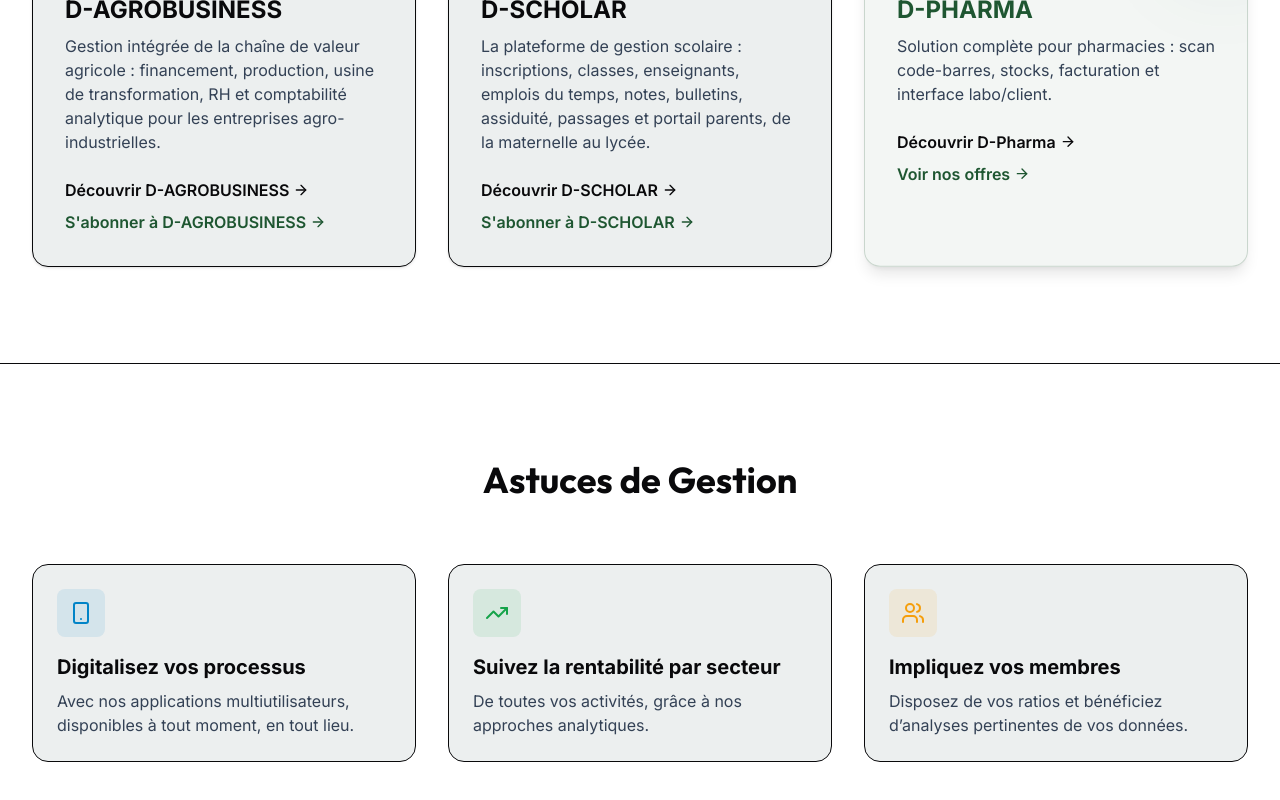
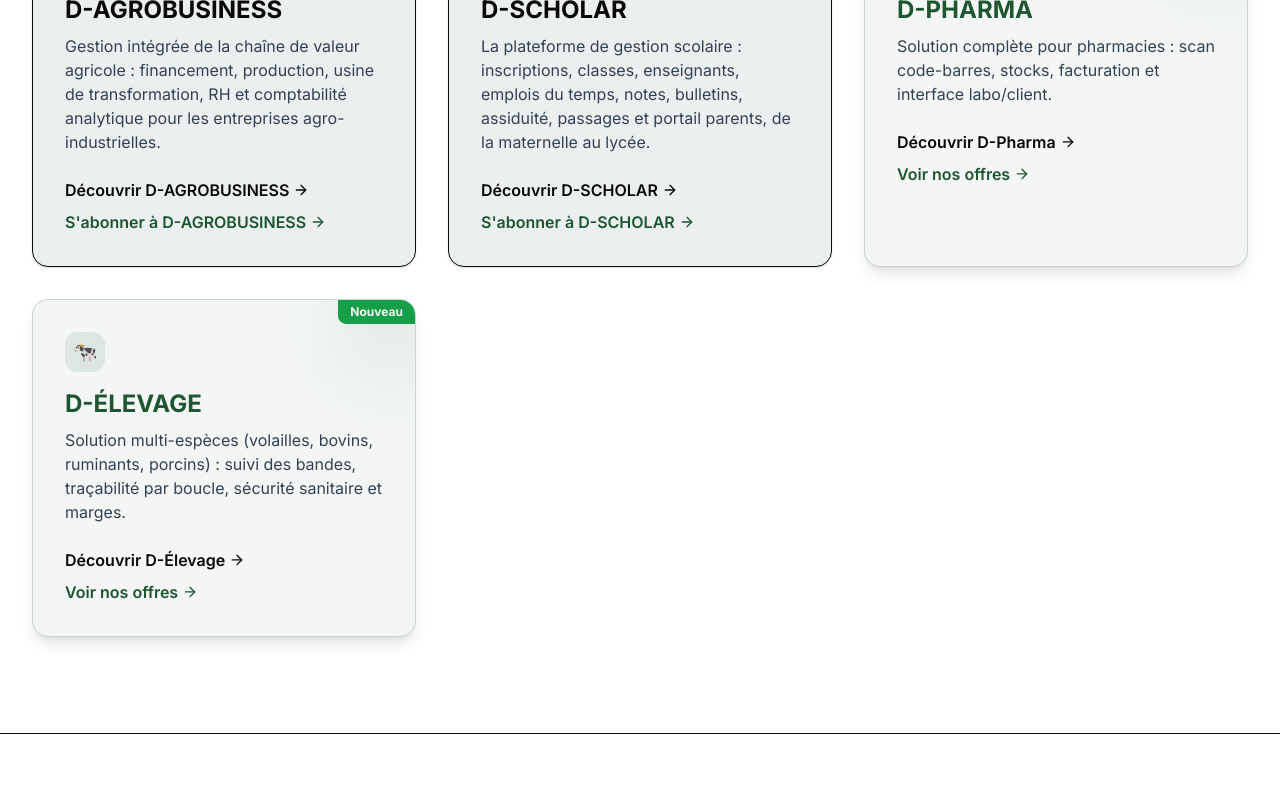
Before and after one commit to kaneabdel-droid/siggie, a Next.js app: page / in a window 1280 px wide. Shown: the part 1966-2766 px from the top of the page. Built offline with nearby package versions, Linux system fonts and the light colour scheme; no server answers.

Commit message:
feat(landing): ajout de D-Elevage dans la landing page et les menus

```diff
--- a/app/page.tsx
+++ b/app/page.tsx
@@ -142,6 +142,17 @@ export default async function LandingPage({ searchParams }: { searchParams?: Pro
                 <a href="https://d-pharma.dembasolution.com/" className="text-foreground font-semibold hover:underline flex items-center gap-1 mb-2">Découvrir D-Pharma <ArrowRight className="w-4 h-4" /></a>
                 <a href="https://d-pharma.dembasolution.com/tarifs" className="text-primary font-semibold hover:underline flex items-center gap-1">Voir nos offres <ArrowRight className="w-4 h-4" /></a>
               </div>
+
+              {/* Produit 8 : D-ÉLEVAGE */}
+              <div className="relative overflow-hidden rounded-2xl bg-primary/5 border border-primary/20 shadow-lg p-8 animate-float hover:shadow-primary/30 transition-shadow">
+                <div className="absolute top-0 right-0 bg-success text-white text-xs font-bold px-3 py-1 rounded-bl-lg">Nouveau</div>
+                <div className="absolute -right-6 -top-6 w-24 h-24 bg-primary/10 rounded-full blur-2xl"></div>
+                <div className="w-10 h-10 rounded-xl bg-primary/10 flex items-center justify-center text-primary mb-4 font-bold text-xl">🐄</div>
+                <h3 className="text-2xl font-bold mb-2 text-primary">D-ÉLEVAGE</h3>
+                <p className="text-foreground-muted mb-6">Solution multi-espèces (volailles, bovins, ruminants, porcins) : suivi des bandes, traçabilité par boucle, sécurité sanitaire et marges.</p>
+                <a href="https://d-elevage.dembasolution.com/" className="text-foreground font-semibold hover:underline flex items-center gap-1 mb-2">Découvrir D-Élevage <ArrowRight className="w-4 h-4" /></a>
+                <a href="https://d-elevage.dembasolution.com/tarifs" className="text-primary font-semibold hover:underline flex items-center gap-1">Voir nos offres <ArrowRight className="w-4 h-4" /></a>
+              </div>
             </div>
           </div>
         </section>
--- a/components/ClientNavbar.tsx
+++ b/components/ClientNavbar.tsx
@@ -35,6 +35,7 @@ export default function ClientNavbar({ dict, currentLang }: { dict: any, current
                     <a href="https://d-agro.dembasolution.com/tarifs" target="_blank" rel="noopener noreferrer" className="block px-4 py-2 text-sm text-foreground hover:bg-black/5">D-AGROBUSINESS</a>
                     <a href="https://scholar.dembasolution.com/tarifs" target="_blank" rel="noopener noreferrer" className="block px-4 py-2 text-sm text-foreground hover:bg-black/5">D-SCHOLAR</a>
                     <a href="https://d-pharma.dembasolution.com/tarifs" target="_blank" rel="noopener noreferrer" className="block px-4 py-2 text-sm text-foreground hover:bg-black/5">D-PHARMA</a>
+                    <a href="https://d-elevage.dembasolution.com/tarifs" target="_blank" rel="noopener noreferrer" className="block px-4 py-2 text-sm text-foreground hover:bg-black/5">D-ÉLEVAGE</a>
                   </div>
                 </div>
               )}
@@ -58,6 +59,7 @@ export default function ClientNavbar({ dict, currentLang }: { dict: any, current
                     <a href="https://scholar.dembasolution.com/login" target="_blank" rel="noopener noreferrer" className="block px-4 py-2 text-sm text-foreground hover:bg-black/5">D-SCHOLAR</a>
                     <a href="https://pcas.dembasolution.com/login" target="_blank" rel="noopener noreferrer" className="block px-4 py-2 text-sm text-foreground hover:bg-black/5">PCAS</a>
                     <a href="https://d-pharma.dembasolution.com/login" target="_blank" rel="noopener noreferrer" className="block px-4 py-2 text-sm text-foreground hover:bg-black/5">D-PHARMA</a>
+                    <a href="https://d-elevage.dembasolution.com/login" target="_blank" rel="noopener noreferrer" className="block px-4 py-2 text-sm text-foreground hover:bg-black/5">D-ÉLEVAGE</a>
                   </div>
                 </div>
               )}
@@ -75,6 +77,7 @@ export default function ClientNavbar({ dict, currentLang }: { dict: any, current
                     <a href="https://d-agro.dembasolution.com/tarifs" target="_blank" rel="noopener noreferrer" className="block px-4 py-2 text-sm text-foreground hover:bg-black/5">D-AGROBUSINESS</a>
                     <a href="https://scholar.dembasolution.com/tarifs" target="_blank" rel="noopener noreferrer" className="block px-4 py-2 text-sm text-foreground hover:bg-black/5">D-SCHOLAR</a>
                     <a href="https://d-pharma.dembasolution.com/tarifs" target="_blank" rel="noopener noreferrer" className="block px-4 py-2 text-sm text-foreground hover:bg-black/5">D-PHARMA</a>
+                    <a href="https://d-elevage.dembasolution.com/tarifs" target="_blank" rel="noopener noreferrer" className="block px-4 py-2 text-sm text-foreground hover:bg-black/5">D-ÉLEVAGE</a>
                   </div>
                 </div>
               )}
@@ -102,6 +105,7 @@ export default function ClientNavbar({ dict, currentLang }: { dict: any, current
               <a href="https://d-agro.dembasolution.com/tarifs" target="_blank" rel="noopener noreferrer" className="block text-sm font-medium text-foreground-muted hover:text-primary">D-AGROBUSINESS</a>
               <a href="https://scholar.dembasolution.com/tarifs" target="_blank" rel="noopener noreferrer" className="block text-sm font-medium text-foreground-muted hover:text-primary">D-SCHOLAR</a>
               <a href="https://d-pharma.dembasolution.com/tarifs" target="_blank" rel="noopener noreferrer" className="block text-sm font-medium text-foreground-muted hover:text-primary">D-PHARMA</a>
+              <a href="https://d-elevage.dembasolution.com/tarifs" target="_blank" rel="noopener noreferrer" className="block text-sm font-medium text-foreground-muted hover:text-primary">D-ÉLEVAGE</a>
             </div>
           </div>
           <div>
@@ -113,6 +117,7 @@ export default function ClientNavbar({ dict, currentLang }: { dict: any, current
               <a href="https://d-agro.dembasolution.com/tarifs" target="_blank" rel="noopener noreferrer" className="block text-sm font-medium text-foreground-muted hover:text-primary">D-AGROBUSINESS</a>
               <a href="https://scholar.dembasolution.com/tarifs" target="_blank" rel="noopener noreferrer" className="block text-sm font-medium text-foreground-muted hover:text-primary">D-SCHOLAR</a>
               <a href="https://d-pharma.dembasolution.com/tarifs" target="_blank" rel="noopener noreferrer" className="block text-sm font-medium text-foreground-muted hover:text-primary">D-PHARMA</a>
+              <a href="https://d-elevage.dembasolution.com/tarifs" target="_blank" rel="noopener noreferrer" className="block text-sm font-medium text-foreground-muted hover:text-primary">D-ÉLEVAGE</a>
             </div>
           </div>
           <a href="#astuces" onClick={() => setMobileMenuOpen(false)} className="block text-base font-medium text-foreground hover:text-primary">{dict.landing.nav.tips}</a>
@@ -127,6 +132,7 @@ export default function ClientNavbar({ dict, currentLang }: { dict: any, current
               <a href="https://scholar.dembasolution.com/login" target="_blank" rel="noopener noreferrer" className="block text-sm font-medium text-foreground-muted hover:text-primary">D-SCHOLAR</a>
               <a href="https://pcas.dembasolution.com/login" target="_blank" rel="noopener noreferrer" className="block text-sm font-medium text-foreground-muted hover:text-primary">PCAS</a>
               <a href="https://d-pharma.dembasolution.com/login" target="_blank" rel="noopener noreferrer" className="block text-sm font-medium text-foreground-muted hover:text-primary">D-PHARMA</a>
+              <a href="https://d-elevage.dembasolution.com/login" target="_blank" rel="noopener noreferrer" className="block text-sm font-medium text-foreground-muted hover:text-primary">D-ÉLEVAGE</a>
             </div>
           </div>
         </div>
```
